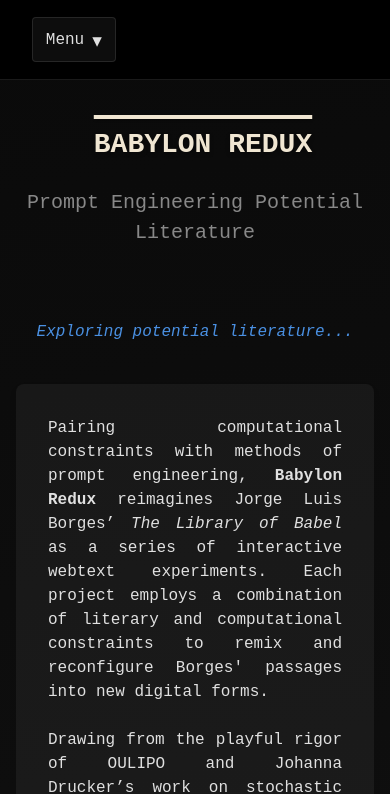
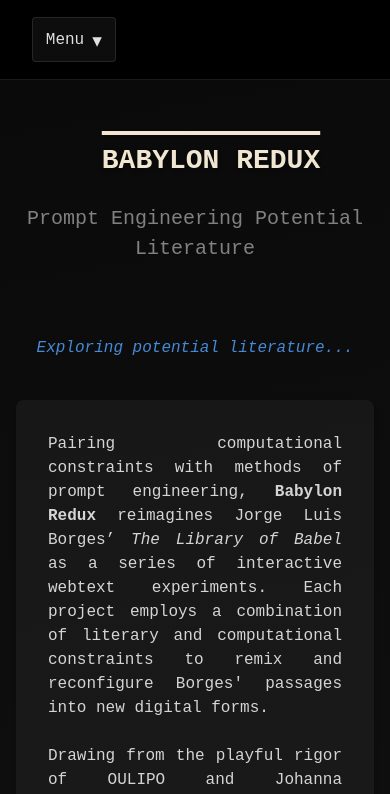
Before and after one commit to zmuhls/babylon-redux, a plain HTML site: page index.html in a window 390 px wide. Shown: the top 794 px of the page. Drawn offline with Linux system fonts and the light colour scheme.

Commit message:
Update styles.css

```diff
--- a/styles.css
+++ b/styles.css
@@ -1128,18 +1128,32 @@ button:disabled {
     color: var(--color-secondary); /* Secondary color on hover */
 }
 
-/* Media, Queries, Utilities & Animations
-========================================================================== */
-@keyframes fadeIn {
-    from { opacity: 0; transform: translateY(10px); }
-    to { opacity: 1; transform: translateY(0); }
-  }
+@media (max-width: 768px) {
+    #cipher-container {
+        grid-template-columns: repeat(auto-fill, minmax(80px, 1fr));
+    }
 
-  @media (max-width: 768px) {
-    #cipher-container {
-      grid-template-columns: repeat(auto-fill, minmax(80px, 1fr));
+    /* Add new mobile header/title fixes */
+    h1 {
+        position: relative;
+        width: 100%;
+        left: 0;
+        transform: none;
+        text-align: center;
     }
-  }
+
+    .container {
+        overflow-x: hidden;
+        width: 100%;
+        position: relative;
+    }
+
+    /* Ensure header stays stable */
+    .header {
+        width: 100vw;
+        left: 0;
+    }
+}
 
 /* Performance Optimizations */
 .cipher-block {
```
